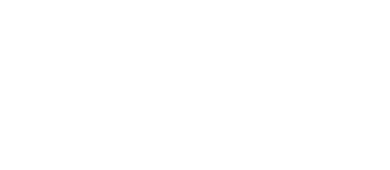
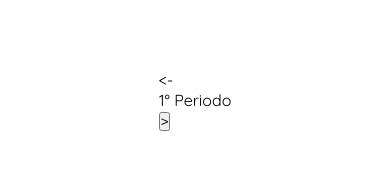
Before and after one commit to MatheusF99/login-screen, a React (Create React App) app: page / in a window 390 px wide. Shown: the part 322-492 px from the top of the page. Built offline with nearby package versions, Linux system fonts and the light colour scheme.

Commit message:
mobile page period

```diff
--- a/src/App.js
+++ b/src/App.js
@@ -1,8 +1,8 @@
 import './App.css'
-import CoursePage from './pages/CoursePage/CoursePage';
-import InitialPage from './pages/InitialPage/InitialPage';
+// import CoursePage from './pages/CoursePage/CoursePage';
+// import InitialPage from './pages/InitialPage/InitialPage';
 
-import LoginPage from "./pages/LoginPage/LoginPage";
+// import LoginPage from "./pages/LoginPage/LoginPage";
 import PeriodoPage from './pages/PeriodoPage/PeriodoPage';
 
 
--- a/src/pages/PeriodoPage/PeriodoPage.js
+++ b/src/pages/PeriodoPage/PeriodoPage.js
@@ -5,6 +5,17 @@
 const PeriodoPage =() => {
     return (
         <div className="periodopage">
+            <div className="nav-bar">
+                <a> &lt;- </a>
+            </div>
+
+            <div className="div-periods">
+                <div className="period">
+                    <span>1° Periodo</span>
+                </div>
+                <button> &gt; </button>
+            </div>
+
 
         </div>
     )
```
Also changed, not shown: 1 other file (tests, documents, lock files or other folders).
